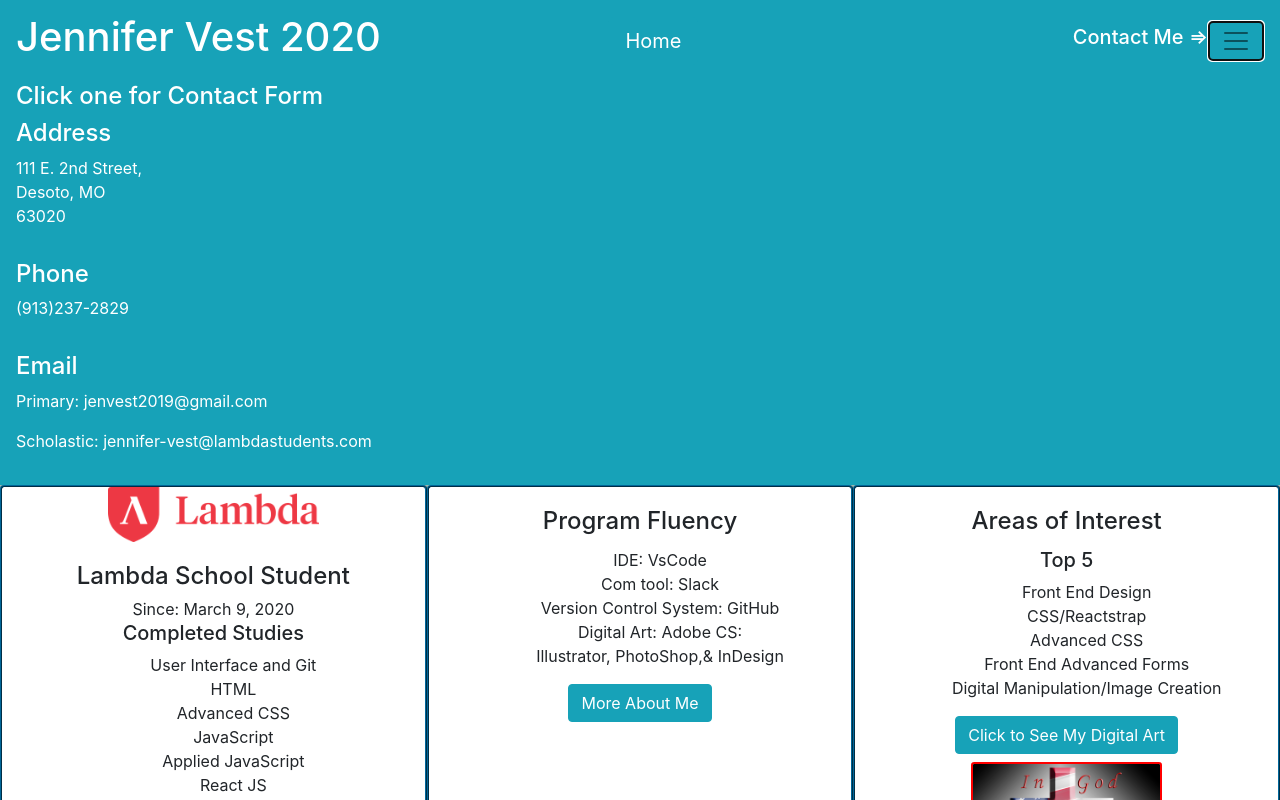
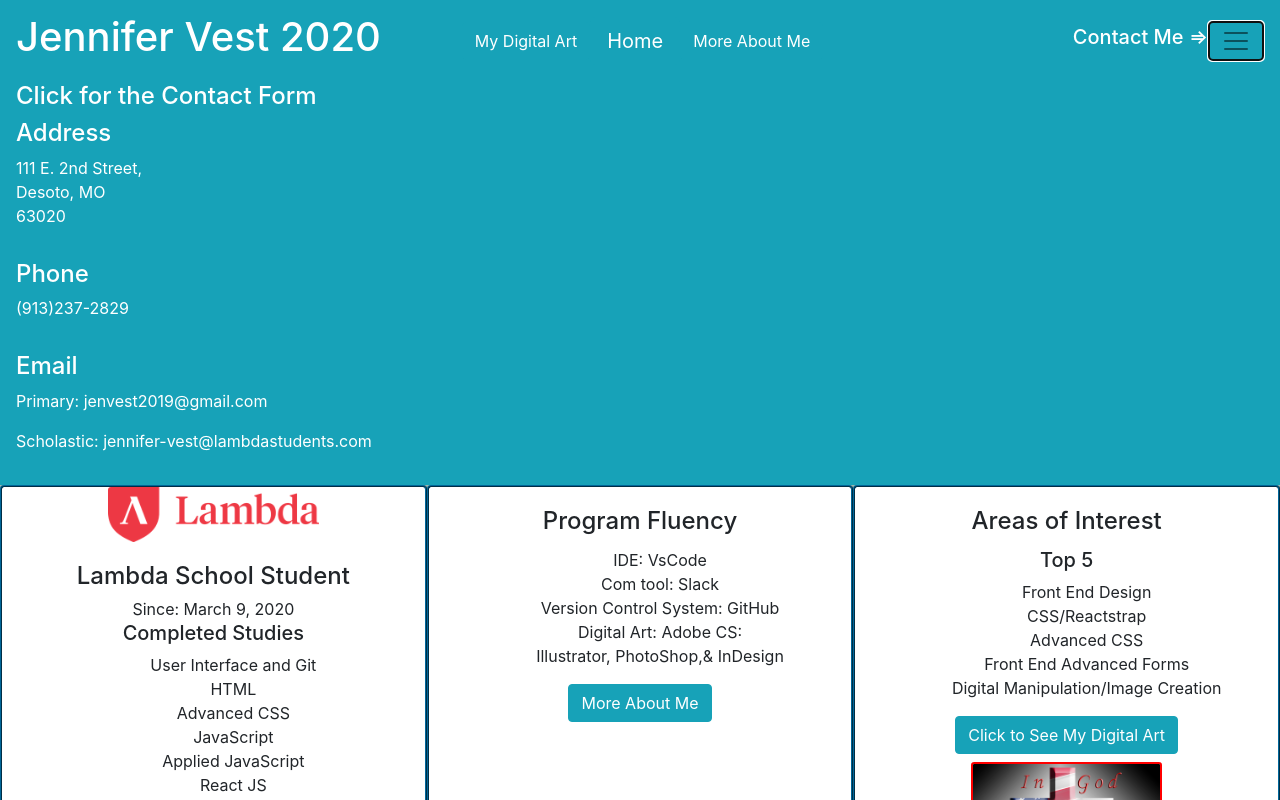
Before and after one commit to JenVest2020/Jdvresume2020, a React (Create React App) app in the folder jdvresume2020/: page / in a window 1280 px wide. Both pictures are taken after a click on the button 1236 px from the left and 41 px from the top of the page. Shown: the top 800 px of the page. Built offline with nearby package versions, Linux system fonts and the light colour scheme.

Commit message:
Resume design rough is finally completed

```diff
--- a/jdvresume2020/src/App.js
+++ b/jdvresume2020/src/App.js
@@ -18,18 +18,24 @@ const App = () => {
         <NavbarBrand style={{ color: 'white' }} href="/" className="mr-auto">
           <h1>Jennifer Vest 2020</h1>
         </NavbarBrand>
+        <Link to='/digitalArt'>
+          <Button color='info' >My Digital Art</Button>
+        </Link>
         <Link to='/'>
           <Button color='info' size='lg'>
             Home
           </Button>
         </Link>
-        <h5 style={{ color: 'white', marginLeft: '30%' }} >Contact Me => </h5>
+        <Link to='/aboutMe'>
+          <Button color='info' >More About Me</Button>
+        </Link>
+        <h5 style={{ color: 'white', marginLeft: '20%' }} >Contact Me => </h5>
         <NavbarToggler onClick={toggleNavbar} />
         <Collapse isOpen={!collapsed} navbar >
           <Nav navbar>
             <NavItem>
               <NavLink href="/contactForm" className='text-white'>
-                <h4>Click one for Contact Form</h4>
+                <h4>Click for the Contact Form</h4>
                 <h4>Address</h4>
                 <p>111 E. 2nd Street,<br>
                 </br> Desoto, MO<br>
@@ -74,9 +80,9 @@ const App = () => {
                   <li>Cypress.io</li>
                 </ul>
               </CardText>
-              <Link to='https://github.com/JenVest2020'>
-                <Button color='info' >GitHub Repos</Button>
-              </Link>
+              <Button href='https://github.com/JenVest2020' color='info' >
+                GitHub Repos
+              </Button>
             </CardBody>
           </Card>
           <Card style={{ width: '50%', display: 'flex', flexDirection: 'column', justifyContent: 'center', textAlign: 'center', border: '2px ridge #006699' }}>
```
